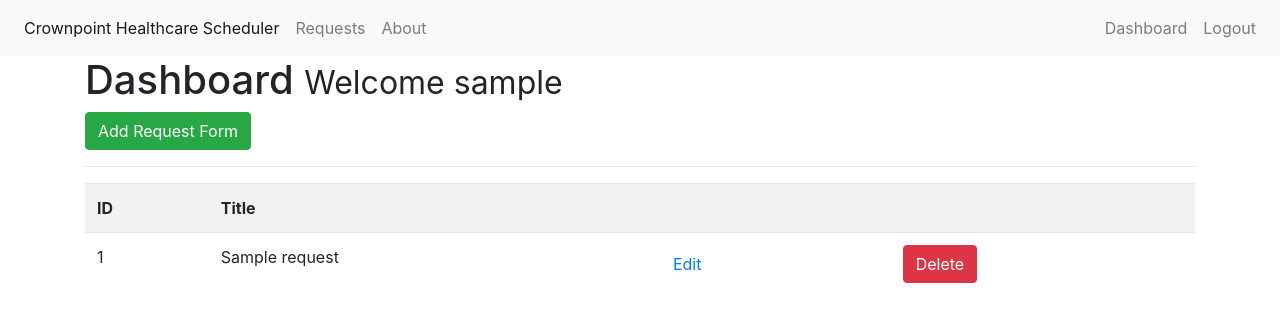
After one commit to 2Gunz/software_435, a Flask app: page /dashboard in a window 1280 px wide. The commit adds this page. Shown: the top 322 px of the page. Run offline with Flask 2, Linux system fonts and the light colour scheme; the visitor is signed in with stand-in values (Sample User, id 1); tables that the repository leaves empty or names only in its code hold one stand-in row (values such as "Sample post"); parts of the project's set-up code (start-up, migrations or seed data) failed here and were passed over; some libraries are stand-ins or nearby versions.

Commit message:
v1.03b dashboard prototype
Changed secret key to a non-viewable (random generated hex) form for security purposes. Implemented CRUD dashboard prototype. Still needs work on SSL for HTTPS communication, correcting of the login form fields, and implementing of a proper request form. Also needs to TRUNCATE requests db table each month.

```diff
--- a/application.py
+++ b/application.py
@@ -3,29 +3,30 @@
 from wtforms import Form, StringField, TextAreaField, PasswordField, validators
 from passlib.hash import sha256_crypt
 from functools import wraps
+import os
 
 # Start flask application
 application = Flask(__name__)
 
 # Config MySQL local
-"""
+application.config['SECRET_KEY'] = os.urandom(24).encode('hex')
 application.config['MYSQL_HOST'] = 'localhost'
 application.config['MYSQL_USER'] = 'root'
 application.config['MYSQL_PASSWORD'] = 'Nava435'
-application.config['MYSQL_DB'] = 'schedulerapplication'
+application.config['MYSQL_DB'] = 'schedulerapp'
 application.config['MYSQL_CURSORCLASS'] = 'DictCursor'
 """
 # Config MySQL AWS RDS
-application.config['SECRET_KEY'] = 'e2nf9s3b-0fm3si5z-l3mi4k7'
+application.config['SECRET_KEY'] = os.urandom(24).encode('hex')
 application.config['MYSQL_HOST'] = 'aa168k8g4t45xqt.cx1fprjct8eq.us-west-2.rds.amazonaws.com'
 application.config['MYSQL_USER'] = 'root'
+# [WARNING]: must change database password for final delivery
 application.config['MYSQL_PASSWORD'] = 'Nava435!'
 application.config['MYSQL_DB'] = 'schedulerapp'
 application.config['MYSQL_CURSORCLASS'] = 'DictCursor'
-
+"""
 # Initialize MySQL
 mysql = MySQL(application)
-
 
 # Home page template
 @application.route('/')
@@ -38,7 +39,6 @@
     return render_template('about.html')
 
 # Class for registration form format
-""" NEED: add provider type, specialty, and license"""
 class RegisterForm(Form):
     name = StringField('Name', [validators.Length(min=1, max=50)])
     username = StringField('Username', [validators.Length(min=4, max=25)])
@@ -102,7 +102,7 @@
                 session['username'] = username
 
                 flash('You are now logged in', 'success')
-                return redirect(url_for('about'))
+                return redirect(url_for('dashboard'))
             else:
                 error = 'Invalid login'
                 return render_template('login.html', error=error)
@@ -132,47 +132,158 @@
     session.clear()
     flash('You are now logged out', 'success')
     return redirect(url_for('index'))
+
+# Request forms
+@application.route('/frequests')
+def frequests():
+    # Create cursor
+    cur = mysql.connection.cursor()
+
+    # Get articles
+    result = cur.execute("SELECT * FROM requests")
+
+    frequests = cur.fetchall()
+
+    if result > 0:
+        return render_template('frequests.html', frequests=frequests)
+    else:
+        error = 'No Request Forms Found'
+        return render_template('frequests.html', error=error)
+    # Close connection
+    cur.close()
+
+# Single Resquest Form
+@application.route('/frequest/<string:id>/')
+def frequest(id):
+    # Create cursor
+    cur = mysql.connection.cursor()
+
+    # Get request form
+    result = cur.execute("SELECT * FROM requests WHERE id = %s", [id])
+
+    frequest = cur.fetchone()
+
+    return render_template('frequest.html', frequest=frequest)
+
+# Dashboard
+@application.route('/dashboard')
+@is_logged_in
+def dashboard():
+    # Create cursor
+    cur = mysql.connection.cursor()
+
+    # Get requests
+    result = cur.execute("SELECT * FROM requests")
+
+    frequests = cur.fetchall()
+
+    if result > 0:
+        return render_template('dashboard.html', frequests=frequests)
+    else:
+        error = 'No Request Forms Found'
+        return render_template('dashboard.html', error=error)
+    # Close connection
+    cur.close()
+
+# Request Form Class
+class RequestForm(Form):
+    title = StringField('Title', [validators.Length(min=1, max=100)])
+
 """
-# Class for request form format
-class RequestForm(Form):
-    # Enter request form entries here
-    # Days off: [date]
-    # By schdule type - [Full time, part time], [Fixed, flexible, mixed]
-    # By age - [Pediatric, Adult, Geriatric, Family]
-    # By specialty - [Emergency, Urgent Care, Primary Care, Obstetrics]
-    # By license - [Physician, Nurse Midwife, Nurse Practitioner]
-    # Preferences: [Days in row, Weekends, Practice Type, Locations]
+**** REQUEST TO IMPLEMENT REQUEST FORM PARAMETERS AND UPDATE TEMPLATE ****
+Days off: [date]
+By schdule type - [Full time, part time], [Fixed, flexible, mixed]
+By age - [Pediatric, Adult, Geriatric, Family]
+By specialty - [Emergency, Urgent Care, Primary Care, Obstetrics]
+By license - [Physician, Nurse Midwife, Nurse Practitioner]
+Preferences: [Days in row, Weekends, Practice Type, Locations]
 """
-# Request form template
-@application.route('/requestform', methods=['GET', 'POST'])
-def requestform():
-    return render_template('requestform.html')
-    """
-    # Enter request template functionality and validation here
-    # Most values will probably be checkboxes
+
+# Add Request
+@application.route('/add_frequest', methods=['GET', 'POST'])
+@is_logged_in
+def add_frequest():
     form = RequestForm(request.form)
     if request.method == 'POST' and form.validate():
-        # NEED: add validators for RequestForm class
+        title = form.title.data
 
-        # Create cursor
+        # Create Cursor
         cur = mysql.connection.cursor()
 
-        # Execute query
-        cur.execute("INSERT INTO users(name, daysinrow, weekends , practice type, location) VALUES(%s,%s,%s,%s)", (name, email, username, password))
+        # Execute
+        cur.execute("INSERT INTO requests(title) VALUES(%s)", (title, ))
 
-        # Commit to db
+        # Commit to DB
         mysql.connection.commit()
 
-        # Close the connection
+        #Close connection
         cur.close()
 
-        flash('Thank you for submitting your schedule request', 'success')
+        flash('Request Form Created', 'success')
 
-        return redirect(url_for('logout'))
-    return render_template('requestform.html', form=form)
-    """
+        return redirect(url_for('dashboard'))
 
-# Run program
+    return render_template('add_frequest.html', form=form)
+
+
+# Edit Request Form
+@application.route('/edit_frequest/<string:id>', methods=['GET', 'POST'])
+@is_logged_in
+def edit_frequest(id):
+    # Create cursor
+    cur = mysql.connection.cursor()
+
+    # Get request form by id
+    result = cur.execute("SELECT * FROM requests WHERE id = %s", [id])
+
+    frequest = cur.fetchone()
+    cur.close()
+    # Get form
+    form = RequestForm(request.form)
+
+    # Populate request form fields
+    form.title.data = frequest['title']
+
+    if request.method == 'POST' and form.validate():
+        title = request.form['title']
+
+        # Create Cursor
+        cur = mysql.connection.cursor()
+        application.logger.info(title)
+        # Execute
+        cur.execute ("UPDATE requests SET title=%s WHERE id=%s",(title, id))
+        # Commit to DB
+        mysql.connection.commit()
+
+        #Close connection
+        cur.close()
+
+        flash('Request Form Updated', 'success')
+
+        return redirect(url_for('dashboard'))
+
+    return render_template('edit_frequest.html', form=form)
+
+# Delete Request Form
+@application.route('/delete_frequest/<string:id>', methods=['POST'])
+@is_logged_in
+def delete_frequest(id):
+    # Create cursor
+    cur = mysql.connection.cursor()
+
+    # Execute
+    cur.execute("DELETE FROM requests WHERE id = %s", [id])
+
+    # Commit to DB
+    mysql.connection.commit()
+
+    #Close connection
+    cur.close()
+
+    flash('Request Form Deleted', 'success')
+
+    return redirect(url_for('dashboard'))
+
+# Run program (ignored when using AWS EB)
 if __name__ == '__main__':
-    application.secret_key='Secret_Nava'
     application.run(debug=True)
--- /dev/null
+++ b/templates/dashboard.html
@@ -0,0 +1,29 @@
+<!DOCTYPE html>
+{% extends 'layout.html' %}
+
+{% block body %}
+  <h1>Dashboard <small> Welcome {{session.username}}</small></h1>
+  <a class="btn btn-success" href="/add_frequest"> Add Request Form</a>
+  <hr>
+  <table class="table table-striped">
+    <tr>
+      <th>ID</th>
+      <th>Title</th>
+      <th></th>
+      <th></th>
+    </tr>
+    {% for frequest in frequests %}
+      <tr>
+        <td>{{frequest.id}}</td>
+        <td>{{frequest.title}}</td>
+        <td><a href="edit_frequest/{{frequest.id}}" class="btn btn-default pull-right">Edit</a></td>
+        <td>
+          <form action="{{url_for('delete_frequest', id=frequest.id)}}" method="post">
+            <input type="hidden" name="_method" value="DELETE">
+            <input type="submit" value="Delete" class="btn btn-danger">
+          </form>
+        </td>
+      </tr>
+    {% endfor %}
+  </table>
+{% endblock %}
--- a/templates/includes/_navbar.html
+++ b/templates/includes/_navbar.html
@@ -7,7 +7,7 @@
             </li>
             {% if session.logged_in %}
             <li class="nav-item">
-                <a class="nav-link" href="/requestform">Request Form</a>
+                <a class="nav-link" href="/frequests">Requests</a>
             </li>
             {% endif %}
             <li class="nav-item">
@@ -27,6 +27,9 @@
         <ul class="navbar-nav ml-auto">
             {% if session.logged_in %}
             <li class="nav-item">
+                <a class="nav-link" href="/dashboard">Dashboard</a>
+            </li>
+            <li class="nav-item">
                 <a class="nav-link" href="/logout">Logout</a>
             </li>
             {% else %}
--- a/templates/layout.html
+++ b/templates/layout.html
@@ -7,7 +7,7 @@
 		</head>
 		<body>
 			{% include 'includes/_navbar.html' %}
-			<div class="container">
+			<div class="container mb-20">
 			{% include 'includes/_messages.html' %}
 			{% block body %}{% endblock %}
 			</div>
--- a/templates/register.html
+++ b/templates/register.html
@@ -3,7 +3,7 @@
 
 {% block body %}
 	{% from "includes/_formhelpers.html" import render_field %}
-	<h1>Register</h1>
+	<h1>Registration</h1>
 	<form method="POST" action="">
 		<div class="form-group">
 			{{render_field(form.name, class_="form-control")}}
```
Also changed, not shown: templates/add_frequest.html (added, +13 -0 lines), templates/edit_frequest.html (added, +18 -0 lines), templates/frequest.html (added, +12 -0 lines), templates/frequests.html (added, +11 -0 lines), templates/home.html (+10 -3 lines).
